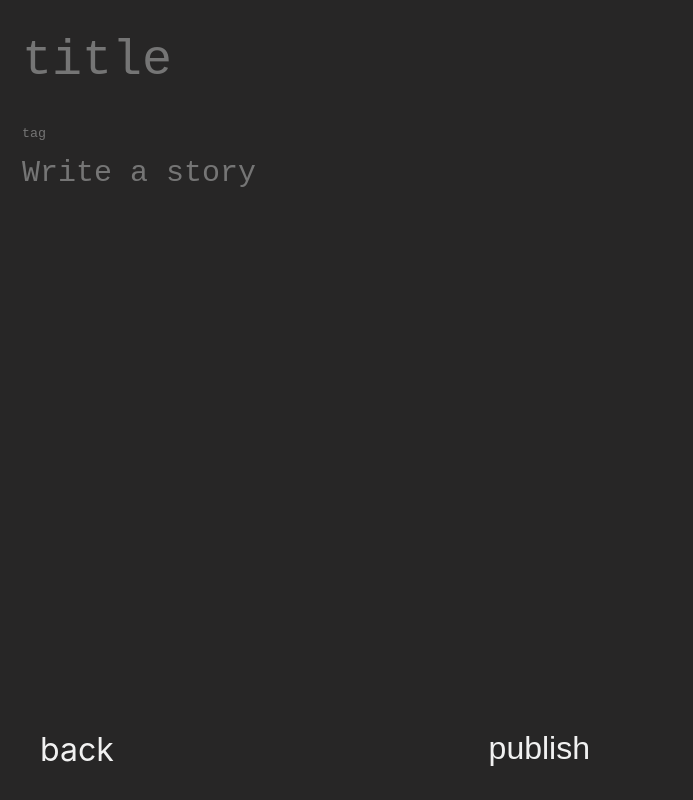
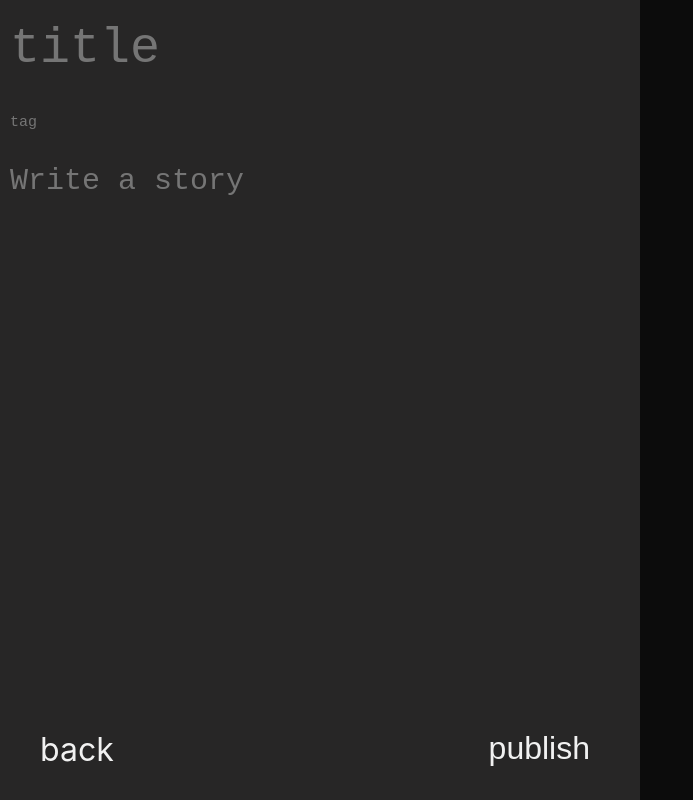
Before and after one commit to gxdxt/gxdxt-blog-front, a Next.js app: page /posts/add in a window 1280 px wide. Shown: the top 800 px of the page, without its empty margins (0-693 px from the left). Built offline with nearby package versions, Linux system fonts and the light colour scheme.

Commit message:
design : change the tag part's design

```diff
--- a/pages/posts/add.jsx
+++ b/pages/posts/add.jsx
@@ -50,7 +50,7 @@ const PostAddPage = () => {
     }
 
     const storeTagByEnter = e => {
-        if (!tags.includes(tag)) {
+        if (!tags.includes(tag) && tag != '\n') {
             setTags(prev => (
                 [...prev, tag]
             ))
@@ -150,7 +150,9 @@ const PostAddPage = () => {
                     </div>
                     </div>
                     <div className="post-display-div">
+                        <br></br>
                         <div className="post-display-div-title" dangerouslySetInnerHTML={{__html: marked.parse('# '+title)}} />
+                        <br></br>
                         <div className="post-display-div-content" dangerouslySetInnerHTML={{__html: marked.parse(content)}} />
                     </div>
                 </Container>
@@ -174,7 +176,6 @@ export default PostAddPage;
 
 const Container = styled.div`
     display: grid;
-    margin: 10px;
     grid-template-columns: 50% 50%;
     height: 100vh
 `
--- a/pages/profile/edit.jsx
+++ b/pages/profile/edit.jsx
@@ -80,9 +80,10 @@ export const getServerSideProps = async (context) => {
 
 const Container = styled.div`
     display: grid;
-    margin: 10px;
     grid-template-columns: 50% 50%;
-    height: 100vh
+    height: 100vh;
+    width: 100%;
 `
 
+
 export default ProfileEditPage;
--- a/styles/globals.css
+++ b/styles/globals.css
@@ -1,4 +1,7 @@
-
+* {
+  padding: 0;
+  margin: 0;
+}
 body {
   padding: 0;
   margin: 0;
@@ -8,6 +11,7 @@ body {
   --main-color2: #f37021;
   --main-black: #272626;
   --main-white: rgb(241, 241, 241);
+  --main-display: #0c0c0c;
   background-color: var(--main-black);
   color: var(--main-white);
 }
@@ -21,6 +25,7 @@ body[data-theme='light'] {
   --main-color2: #99d6d1;
   --main-black: rgb(241, 241, 241);
   --main-white: #272626;
+  --main-display: #FBFDFC;
   /* background-color: var(--main-black);
   color: var(--main-white); */
 }
@@ -54,17 +59,19 @@ a:hover {
 
 
 .addContent {
-  margin: 10px;
 }
 
 #title {
   border: none;
   font-size: 50px;
+  margin-left: 10px;
 }
 
 #content {
   border: none;
   font-size: 30px;
+  margin-left: 10px;
+  margin-top: 30px;
 }
 
 .theme-btn {
--- a/styles/post.css
+++ b/styles/post.css
@@ -278,6 +278,7 @@
 
 .post-div-tag {
     height: 30px;
+    margin-left: 10px;
 }
 
 #tag {
@@ -285,8 +286,9 @@
     color: var(--main-white);
     border: none;
     resize: none;
-    height: 20px;
+    height: 17px;
     overflow: hidden;
+    font-size: 15px;
 }
 
 #tag:focus {
@@ -294,13 +296,12 @@
 }
 
 .post-div-tag {
-    height: 30px;
+    height: 20px;
     display: flex;
 }
 
 .post-span-tag {
-    height: 20px;
-
+    text-align: center;
 }
 
 #content {
@@ -315,7 +316,7 @@
 }
 
 .post-display-div {
-    background-color: var(--main-black);
+    background-color: var(--main-display);
 }
 
 .post-display-div-title {
```
Also changed, not shown: pages/posts/edit.jsx (+6 -3 lines).
